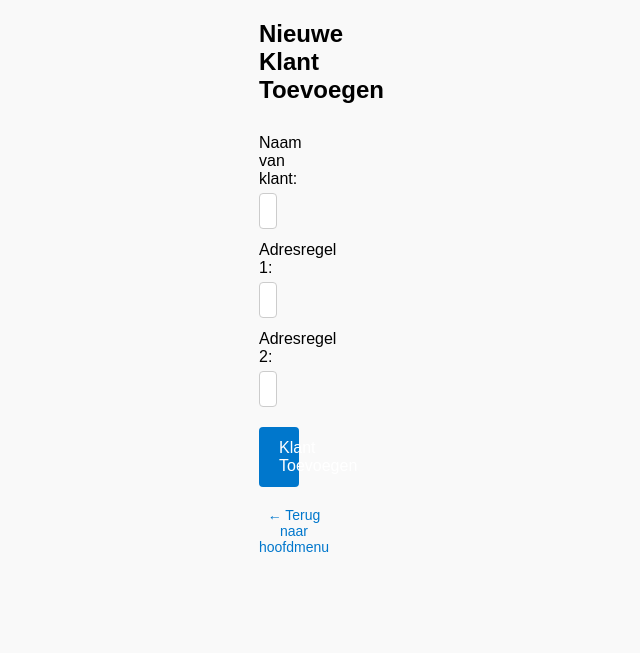
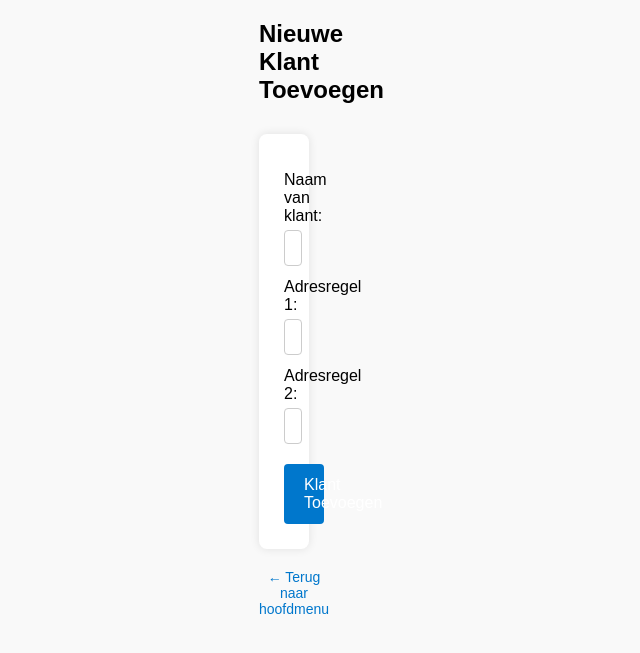
Before and after one commit to NXi99/opto-invoice-app, a Flask app: page /add-customer in a window 1280 px wide. Shown: the top 653 px of the page, without its empty margins (381-1021 px from the left). Run offline with Flask 3, Linux system fonts and the light colour scheme.

Commit message:
Update add_customer.html

```diff
--- a/templates/add_customer.html
+++ b/templates/add_customer.html
@@ -30,8 +30,8 @@
 
         form {
             background: white;
-            padding: 0px;
-            border-radius: 0px;
+            padding: 25px;
+            border-radius: 8px;
             box-shadow: 0 0 10px rgba(0,0,0,0.1);
         }
 
```
